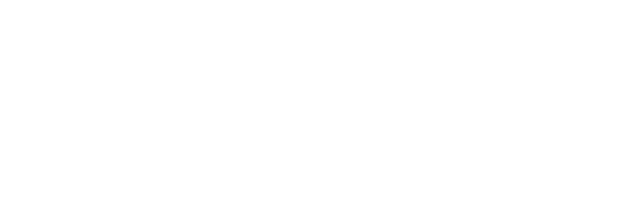
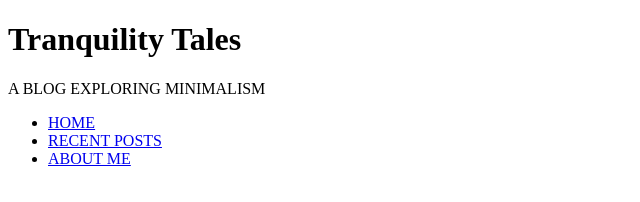
Before and after one commit to nedoratic/pp-23-01-blog, a plain HTML site: page index.html in a window 1280 px wide. Shown: the whole page, without its empty margins (0-640 px from the left). Drawn offline with Linux system fonts and the light colour scheme.

Commit message:
index.html - header elements and content added

```diff
--- a/index.html
+++ b/index.html
@@ -1,4 +1,5 @@
 <!DOCTYPE html>
+
 <html lang="en">
 	<head>
 		<meta charset="UTF-8" />
@@ -15,5 +16,29 @@
 		<link rel="preconnect" href="https://fonts.gstatic.com" crossorigin />
 		<link href="https://fonts.googleapis.com/css2?family=Lato:ital,wght@0,100;0,300;0,400;0,700;0,900;1,100;1,300;1,400;1,700;1,900&display=swap" rel="stylesheet" />
 	</head>
-	<body></body>
+
+	<body>
+		<header class="header">
+			<div class="header__logo">
+				<h1 class="header__logo__title">Tranquility Tales</h1>
+				<p class="header__logo__description">A BLOG EXPLORING MINIMALISM</p>
+			</div>
+			<nav class="header__navbar">
+				<ul class="header__navbar__list">
+					<li class="header__navbar__list__item">
+						<a class="header__navbar__list__item__link" href="#">HOME</a>
+					</li>
+					<li class="header__navbar__list__item">
+						<a class="header__navbar__list__item__link" href="#">RECENT POSTS</a>
+					</li>
+					<li class="header__navbar__list__item">
+						<a class="header__navbar__list__item__link" href="#">ABOUT ME</a>
+					</li>
+				</ul>
+			</nav>
+		</header>
+
+		<main></main>
+		<footer></footer>
+	</body>
 </html>
```
